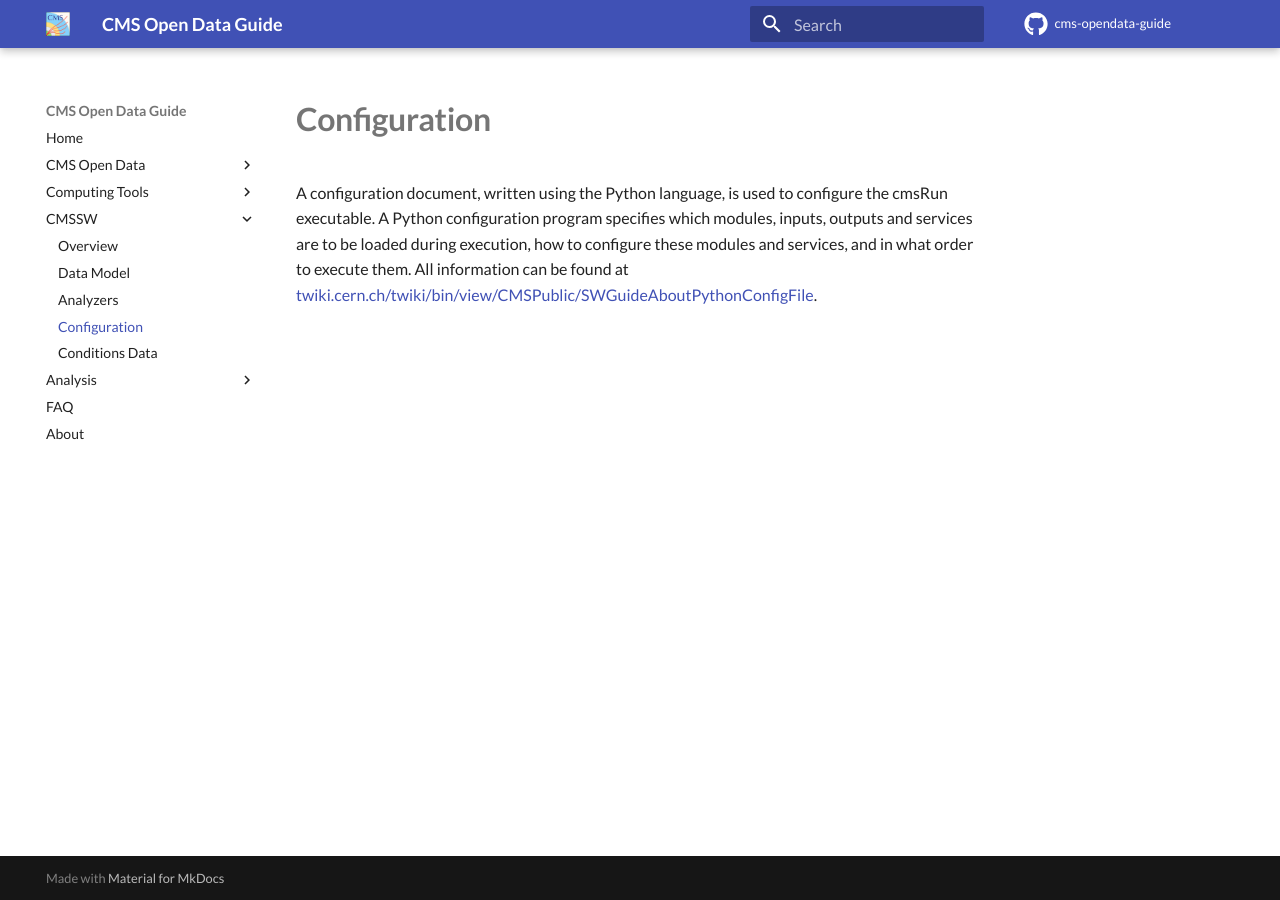
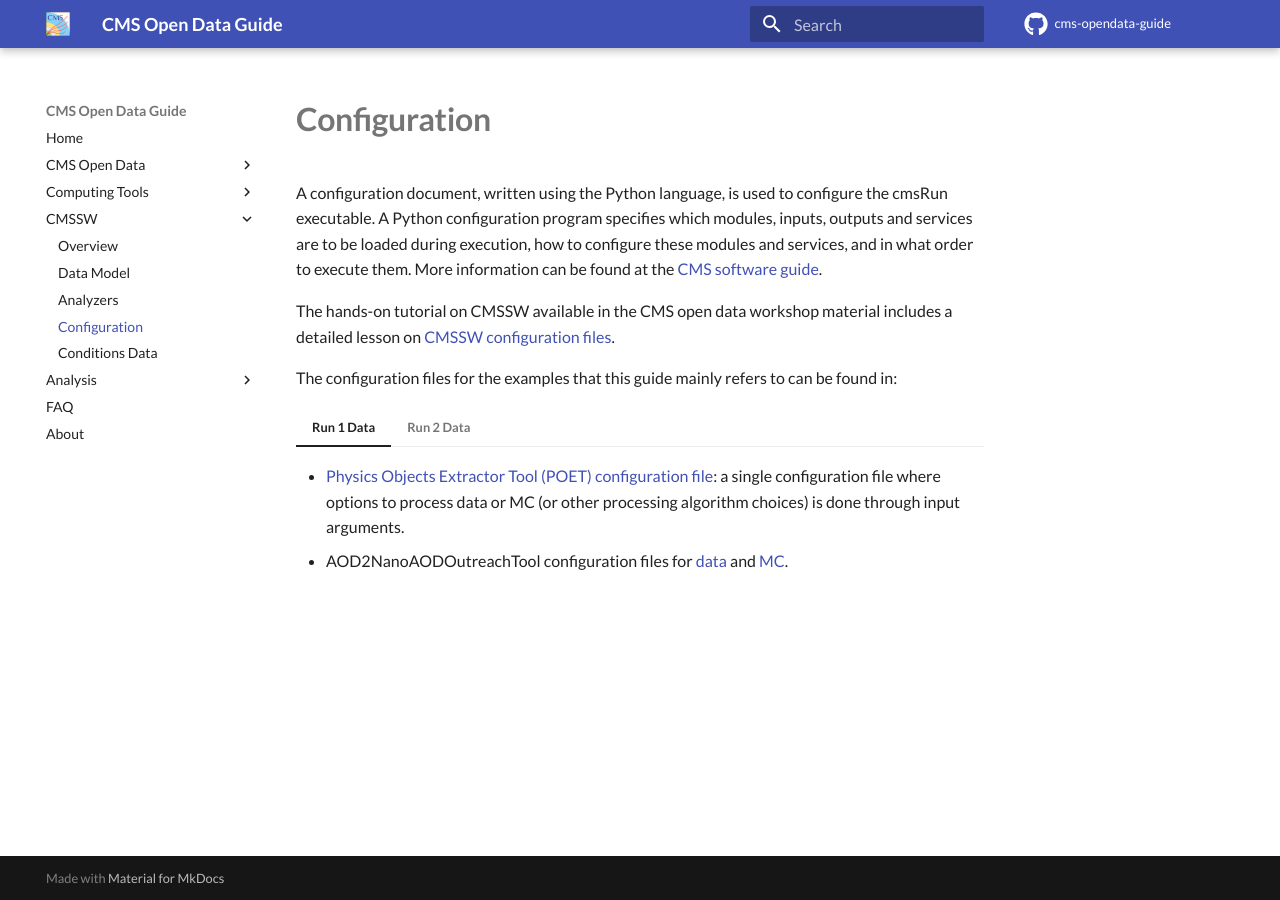
Before and after one commit to cernopendata/cms-opendata-guide, an MkDocs documentation site: the page built from docs/cmssw/cmsswconfigure.md, in a window 1280 px wide. Built offline with MkDocs 1.6.1 and Material for MkDocs 9.7.7, drawn with Linux system fonts in a browser that asks for light colours; comment, search, counter and statistics services are not loaded.

Commit message:
cmssw: add links to the example code (#84)

```diff
--- a/docs/cmssw/cmsswconfigure.md
+++ b/docs/cmssw/cmsswconfigure.md
@@ -1,3 +1,16 @@
 # Configuration
 
-A configuration document, written using the Python language, is used to configure the cmsRun executable. A Python configuration program specifies which modules, inputs, outputs and services are to be loaded during execution, how to configure these modules and services, and in what order to execute them. All information can be found at [twiki.cern.ch/twiki/bin/view/CMSPublic/SWGuideAboutPythonConfigFile](https://twiki.cern.ch/twiki/bin/view/CMSPublic/SWGuideAboutPythonConfigFile).
+A configuration document, written using the Python language, is used to configure the cmsRun executable. A Python configuration program specifies which modules, inputs, outputs and services are to be loaded during execution, how to configure these modules and services, and in what order to execute them. More information can be found at the [CMS software guide](https://twiki.cern.ch/twiki/bin/view/CMSPublic/SWGuideAboutPythonConfigFile).
+
+The hands-on tutorial on CMSSW available in the CMS open data workshop material includes a detailed lesson on [CMSSW configuration files](https://cms-opendata-workshop.github.io/workshop2021-lesson-cmssw/05_configuration/index.html).
+
+The configuration files for the examples that this guide mainly refers to can be found in:
+
+=== "Run 1 Data"
+
+    - [Physics Objects Extractor Tool (POET) configuration file](https://github.com/cms-opendata-analyses/PhysObjectExtractorTool/blob/2012/PhysObjectExtractor/python/poet_cfg.py): a single configuration file where options to process data or MC (or other processing algorithm choices) is done through input arguments.
+    - AOD2NanoAODOutreachTool configuration files for [data](https://github.com/cms-opendata-analyses/AOD2NanoAODOutreachTool/blob/2012/configs/data_cfg.py) and [MC](https://github.com/cms-opendata-analyses/AOD2NanoAODOutreachTool/blob/2012/configs/simulation_cfg.py).
+
+=== "Run 2 Data"
+
+    - [Physics Objects Extractor Tool (POET) configuration file](https://github.com/cms-opendata-analyses/PhysObjectExtractorTool/blob/2015MiniAOD/PhysObjectExtractor/python/poet_cfg.py): a single configuration file where options to process data or MC (or other processing algorithm choices) is done through input arguments.
```
Also changed, not shown: docs/cmssw/cmsswanalyzers.md (+11 -2 lines).
